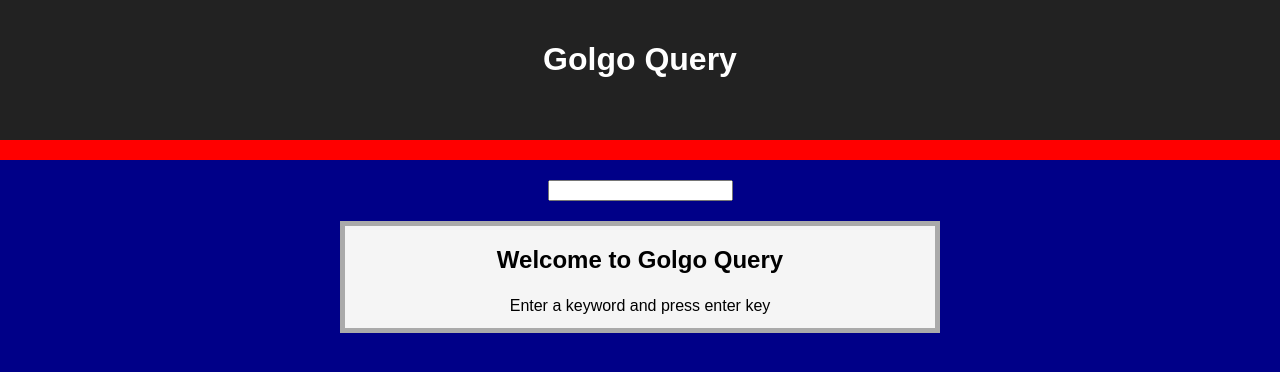
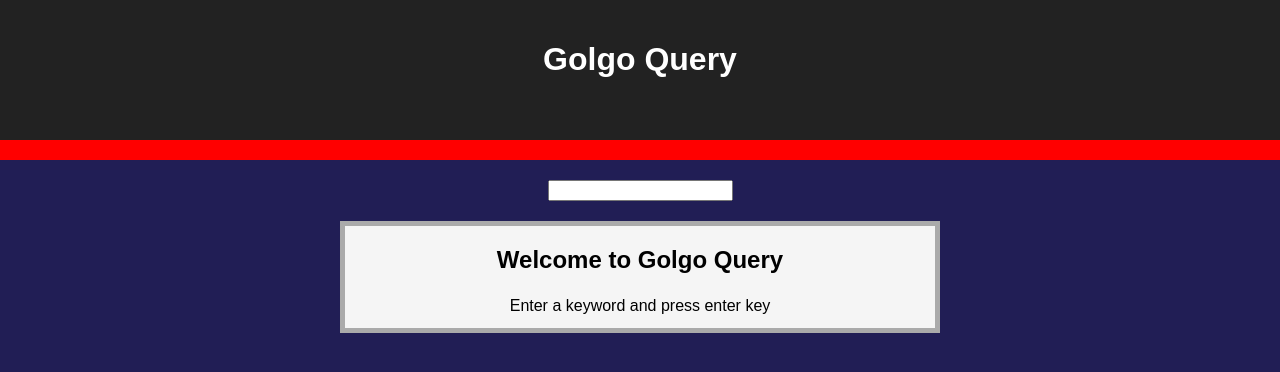
Before and after one commit to ishiy1993/golgo-query, a React (Create React App) app in the folder frontend/: page / in a window 1280 px wide. Shown: the top 372 px of the page. Built offline with nearby package versions, Linux system fonts and the light colour scheme.

Commit message:
Fix background color

```diff
--- a/frontend/src/index.css
+++ b/frontend/src/index.css
@@ -2,5 +2,5 @@ body {
   margin: 0;
   padding: 0;
   font-family: sans-serif;
-  background: #008;
+  background: #211E55;
 }
```
